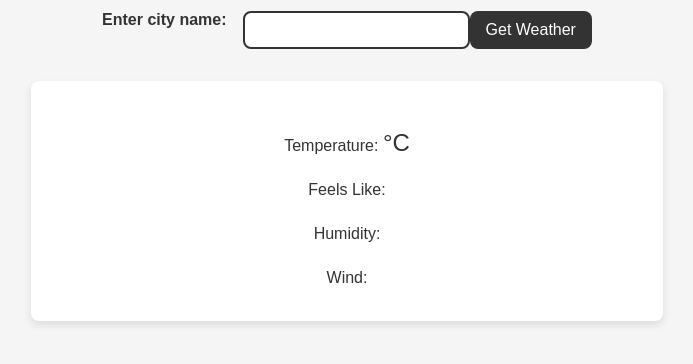
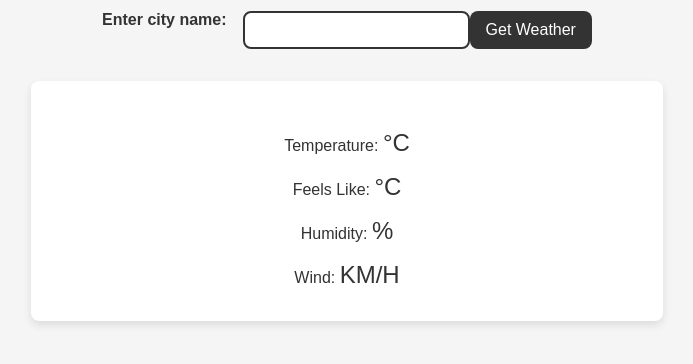
Before and after one commit to abdessattar23/weather, a website: page index.html in a window 1280 px wide. Shown: the part 108-472 px from the top of the page, without its empty margins (293-986 px from the left). Drawn offline with nearby package versions, Linux system fonts and the light colour scheme; no server answers.

Commit message:
Update index.html

```diff
--- a/index.html
+++ b/index.html
@@ -89,6 +89,18 @@ button[type="submit"]:hover {
   content: "°C";
 }
 
+#precipitation::after {
+  content: "°C";
+}
+
+#humidity::after {
+  content: "%";
+}
+
+#wind::after {
+  content: "KM/H";
+}
+
 /* Media query for smaller screens */
 @media screen and (max-width: 600px) {
   form {
```
